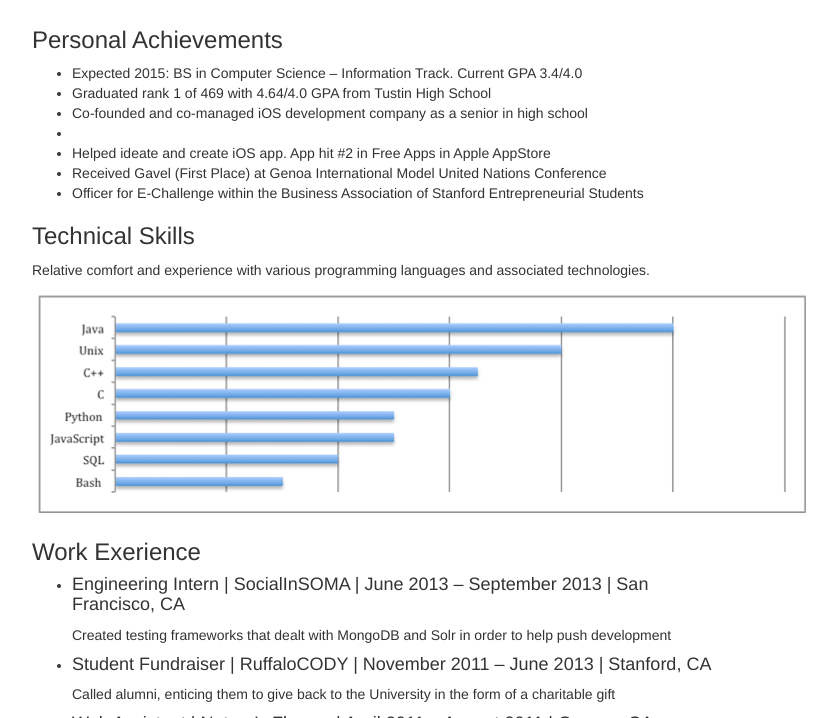
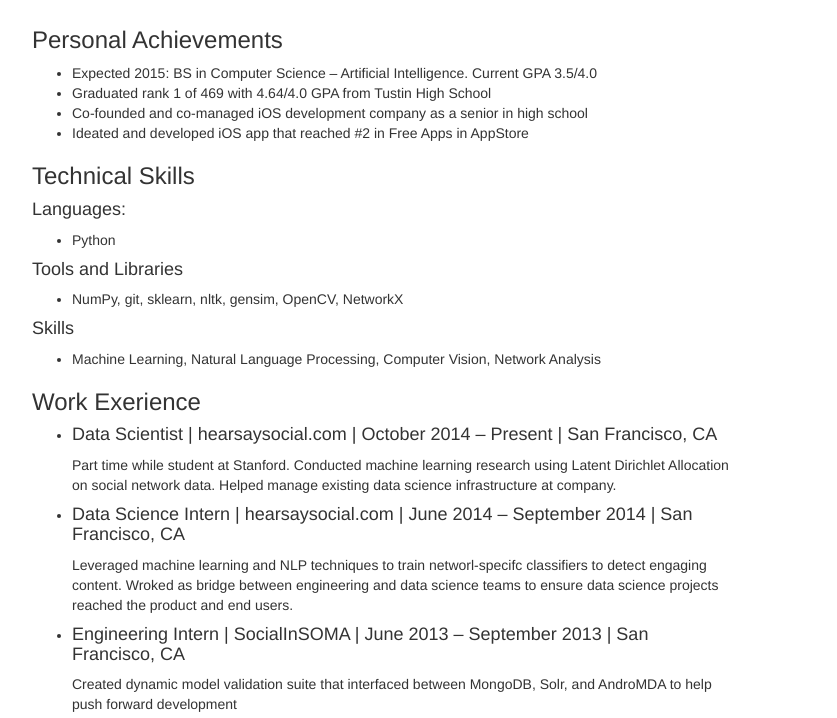
Before and after one commit to afgiel/personal_site, a website: page public/resume.html in a window 1280 px wide. Shown: the part 380-1098 px from the top of the page, without its empty margins (258-1095 px from the left). Drawn offline with Linux system fonts and the light colour scheme.

Commit message:
updated for nov 2014

```diff
--- a/public/resume.html
+++ b/public/resume.html
@@ -44,26 +44,32 @@
 
       <h3>Personal Achievements</h3>
         <ul>
-            <li>Expected 2015: BS in Computer Science – Information Track. Current GPA 3.4/4.0</li>
+            <li>Expected 2015: BS in Computer Science – Artificial Intelligence. Current GPA 3.5/4.0</li>
             <li>Graduated rank 1 of 469 with 4.64/4.0 GPA from Tustin High School</li>
-            <li>Co-founded and co-managed iOS development company as a senior in high school<li>
-            <li>Helped ideate and create iOS app. App hit #2 in Free Apps in Apple AppStore</li>
-            <li>Received Gavel (First Place) at Genoa International Model United Nations Conference</li>
-            <li>Officer for E-Challenge within the Business Association of Stanford Entrepreneurial Students</li>
+            <li>Co-founded and co-managed iOS development company as a senior in high school</li>
+            <li>Ideated and developed iOS app that reached #2 in Free Apps in AppStore</li>
         </ul>
       <h3>Technical Skills</h3>
-        <p>Relative comfort and experience with various programming languages and associated technologies.</p>
-        <center><img src="assets/TechincalSkills.png" alt="Techincal Skills"></center>
+        <h4>Languages:</h4>
+          <ul>
+            <li>Python</li>
+          </ul>
+        <h4>Tools and Libraries</h4>
+          <ul>
+            <li>NumPy, git, sklearn, nltk, gensim, OpenCV, NetworkX</li>
+          </ul>
+        <h4>Skills</h4>
+          <ul>
+            <li>Machine Learning, Natural Language Processing, Computer Vision, Network Analysis</li>
+          </ul>
       <h3>Work Exerience</h3>
         <ul>
+          <li><h4>Data Scientist | hearsaysocial.com | October 2014 – Present | San Francisco, CA</h4></li>
+            <p>Part time while student at Stanford. Conducted machine learning research using Latent Dirichlet Allocation on social network data. Helped manage existing data science infrastructure at company.</p>
+          <li><h4>Data Science Intern | hearsaysocial.com | June 2014 – September 2014 | San Francisco, CA</h4></li>
+            <p>Leveraged machine learning and NLP techniques to train networl-specifc classifiers to detect engaging content. Wroked as bridge between engineering and data science teams to ensure data science projects reached the product and end users.</p>
           <li><h4>Engineering Intern | SocialInSOMA | June 2013 – September 2013 | San Francisco, CA</h4></li>
-            <p>Created testing frameworks that dealt with MongoDB and Solr in order to help push development</p>
-          <li><h4>Student Fundraiser | RuffaloCODY | November 2011 – June 2013 | Stanford, CA</h4></li>
-            <p>Called alumni, enticing them to give back to the University in the form of a charitable gift</p>
-          <li><h4>Web Assistant | Nature’s Flavors | April 2011 – August 2011 | Orange, CA</h4></li>
-            <p>Managed E-Commerce for website</p>
-          <li><h4>Math Tutor | Self-Employed | September 2010 – June 2011 | Tustin, CA</h4></li>
-            <p>Tutored in Pre-Algebra, Algebra 2</p>
+            <p>Created dynamic model validation suite that interfaced between  MongoDB, Solr, and AndroMDA to help push forward development</p>
         </ul>
 
       <center><div>
```
Also changed, not shown: public/about.html (+5 -5 lines), 1 other file.
